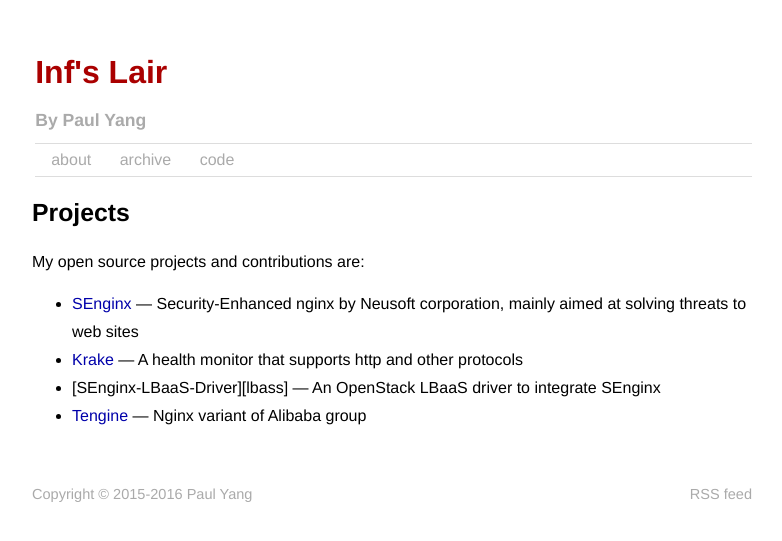
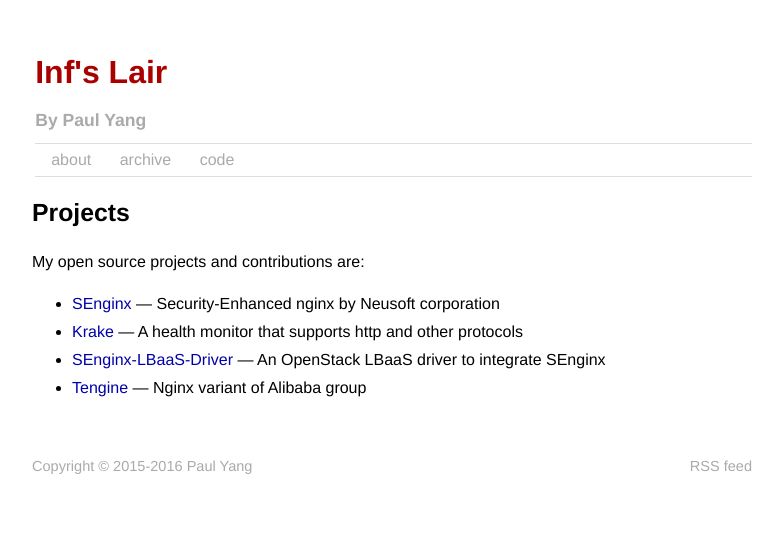
Before and after one commit to InfoHunter/infohunter.github.io, a Jekyll site: the page built from code.markdown, in a window 1280 px wide. Shown: the top 541 px of the page, without its empty margins (248-1030 px from the left). Built offline with Jekyll 4.4.1, drawn with Linux system fonts in a browser that asks for light colours.

Commit message:
fix typo
Signed-off-by: Paul Yang <paulyang.inf@gmail.com>

```diff
--- a/code.markdown
+++ b/code.markdown
@@ -7,9 +7,9 @@ title: code
 
 My open source projects and contributions are:
 
-* [SEnginx][senginx] &mdash; Security-Enhanced nginx by Neusoft corporation, mainly aimed at solving threats to web sites
+* [SEnginx][senginx] &mdash; Security-Enhanced nginx by Neusoft corporation
 * [Krake][krake] &mdash; A health monitor that supports http and other protocols
-* [SEnginx-LBaaS-Driver][lbass] &mdash; An OpenStack LBaaS driver to integrate SEnginx
+* [SEnginx-LBaaS-Driver][lbaas] &mdash; An OpenStack LBaaS driver to integrate SEnginx
 * [Tengine][tengine] &mdash; Nginx variant of Alibaba group
 
 [senginx]: https://github.com/NeusoftSecurity/SEnginx
```
